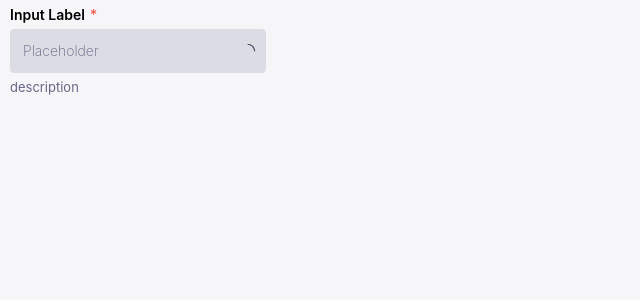
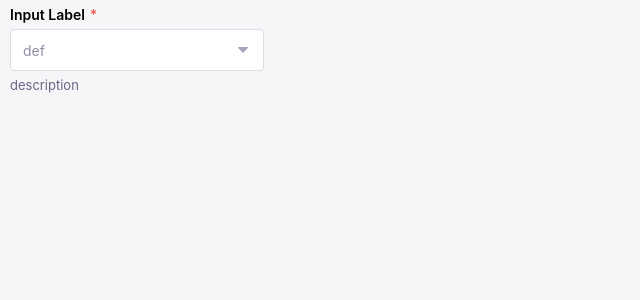
Before and after one commit to shtamtails/Strapi-React-UI-Kit, a React (Create React App) app: page / in a window 1280 px wide. Shown: the top 300 px of the page, without its empty margins (0-640 px from the left). Built offline with nearby package versions, Linux system fonts and the light colour scheme.

Commit message:
Added Select component

```diff
--- a/src/components/App.js
+++ b/src/components/App.js
@@ -1,19 +1,30 @@
 import "../css/main.css";
-import { PasswordInput } from "./Inputs";
+import { Select, TextInput } from "./Inputs";
 import { useState } from "react";
+import { useUniqueId } from "./Hooks/useUniqueId";
+
+// TODO add size prop to inputs
 
 const App = () => {
-  const [loading, setLoading] = useState(true);
-  const [value, setValue] = useState("");
+  const [loading, setLoading] = useState(false);
+  const [value, setValue] = useState("def");
 
+  const options = [
+    { id: useUniqueId(), text: "text1", value: "value1" },
+    { id: useUniqueId(), text: "text2", value: "value2" },
+    { id: useUniqueId(), text: "text3", value: "value3" },
+  ];
+
+  console.log(value);
   return (
     <>
-      <PasswordInput
+      <Select
         required
         value={value}
         setValue={setValue}
         label="Input Label"
         description="description"
+        optionsList={options}
         placeholder="Placeholder"
         loading={loading}
       />
--- a/src/components/Inputs/PasswordInput.jsx
+++ b/src/components/Inputs/PasswordInput.jsx
@@ -10,7 +10,7 @@ export const PasswordInput = ({ value, setValue, size, ...props }) => {
   }
 
   return (
-    <div className="text-input-container">
+    <div className="input-container">
       <div className={`${props.required ? "required " : ""}input-label`}>{props.label}</div>
       <div className="text-input">
         <input
--- a/src/components/Inputs/Select.jsx
+++ b/src/components/Inputs/Select.jsx
@@ -1,10 +1,63 @@
 import React from "react";
 import PropTypes from "prop-types";
+import { useState } from "react";
+import { TiArrowSortedDown } from "react-icons/ti";
+import { AiOutlineLoading } from "react-icons/ai";
 
-export const Select = (props) => {
-  return <div>Select</div>;
+export const Select = ({ optionsList, value, setValue, ...props }) => {
+  const [select, setSelect] = useState(false);
+
+  const handleInputClick = (e) => {
+    !props.loading && setSelect(!select);
+  };
+
+  const handleOptionClick = (e) => {
+    setSelect(false);
+    setValue(e.target.attributes.value.nodeValue);
+  };
+
+  // ! Add border on open
+
+  return (
+    <div className="input-container">
+      <div className={`${props.required && "required"} input-label`}>{props.label}</div>
+      <div className="select-input-container" onClick={handleInputClick}>
+        <div className={`${props.loading && "input-disabled"} select-input`}>{value}</div>
+        {!props.loading ? (
+          <div className={`${select && "select-input-icon-opened"} select-input-icon`}>
+            <TiArrowSortedDown />
+          </div>
+        ) : (
+          <div className="input-loading">
+            <AiOutlineLoading />
+          </div>
+        )}
+      </div>
+      {select && (
+        <div className="select-option-container">
+          {optionsList.map((el) => {
+            return (
+              <option key={el.id} className="select-option" value={el.value} onClick={handleOptionClick}>
+                {el.text}
+              </option>
+            );
+          })}
+        </div>
+      )}
+      <div className="input-description">{props.description}</div>
+    </div>
+  );
 };
 
-Select.propTypes = {};
+Select.propTypes = {
+  value: PropTypes.string.isRequired,
+  setValue: PropTypes.func.isRequired,
+  optionsList: PropTypes.array.isRequired,
+  disabled: PropTypes.bool,
+  required: PropTypes.bool,
+  loading: PropTypes.bool,
+  label: PropTypes.string,
+  description: PropTypes.string,
+};
 
 export default Select;
--- a/src/components/Inputs/TextArea.jsx
+++ b/src/components/Inputs/TextArea.jsx
@@ -8,7 +8,7 @@ export const TextArea = ({ value, setValue, size, ...props }) => {
   }
 
   return (
-    <div className="text-input-container">
+    <div className="input-container">
       <div className={`${props.required ? "required " : ""}input-label`}>{props.label}</div>
       <div className="text-input">
         <textarea
--- a/src/components/Inputs/TextInput.jsx
+++ b/src/components/Inputs/TextInput.jsx
@@ -1,8 +1,6 @@
 import React, { useRef } from "react";
 import PropTypes from "prop-types";
 import { AiOutlineLoading } from "react-icons/ai";
-
-// TODO When disabled change placeholder color to primary 600
 
 export const TextInput = ({ value, setValue, size, ...props }) => {
   if (props.loading === true) {
@@ -10,7 +8,7 @@ export const TextInput = ({ value, setValue, size, ...props }) => {
   }
 
   return (
-    <div className="text-input-container">
+    <div className="input-container">
       <div className={`${props.required ? "required " : ""}input-label`}>{props.label}</div>
       <div className="text-input">
         <input
--- a/src/components/Inputs/_inputs.scss
+++ b/src/components/Inputs/_inputs.scss
@@ -34,14 +34,15 @@ textarea[type="text"] {
 }
 
 .input-disabled {
-  background-color: $neutral-200;
+  background-color: $neutral-200 !important;
+  color: $neutral-600 !important;
   cursor: not-allowed;
   &::placeholder {
     color: $neutral-600 !important;
   }
 }
 
-.text-input-container {
+.input-container {
   margin-left: 10px;
   font-size: 14px;
 }
@@ -87,3 +88,69 @@ textarea[type="text"] {
     transform: rotate(360deg);
   }
 }
+
+.select-input {
+  font-family: -apple-system, BlinkMacSystemFont, "Segoe UI", Roboto, Oxygen, Ubuntu, Cantarell, "Open Sans",
+    "Helvetica Neue", sans-serif;
+  width: 240px;
+  height: 40px;
+  border-radius: 4px;
+  border: solid 1px $neutral-200;
+  padding-left: 12px;
+  background-color: #fff;
+  display: flex;
+  align-items: center;
+  color: $neutral-500;
+  font-size: 14px;
+}
+
+.select-input-container {
+  display: flex;
+  align-items: center;
+}
+
+.select-input-icon svg {
+  display: flex;
+  width: 18px;
+  height: auto;
+  margin-left: -30px;
+  transform: rotate(0deg);
+  transition: transform 300ms ease;
+  color: $neutral-400;
+}
+
+.select-input-icon-opened svg {
+  transform: rotate(-180deg);
+  transition: transform 300ms ease;
+}
+
+.select-option-container {
+  position: fixed;
+  font-size: 14px;
+  margin-top: 5px;
+  background-color: #fff;
+  width: 252px;
+  min-width: 250px;
+  border: 1px solid #eaeaef;
+  box-shadow: 0px 1px 4px rgba(33, 33, 52, 0.1);
+  border-radius: 4px;
+  .select-option {
+    margin: 5px 0;
+    border-radius: 4px;
+    display: flex;
+    align-items: center;
+    padding-left: 9px;
+    margin-left: 3px;
+    margin-right: 3px;
+    min-height: 36px;
+    &:first-child {
+      margin-top: 8px;
+    }
+    &:last-child {
+      margin-bottom: 8px;
+    }
+    &:hover {
+      background-color: $primary-100;
+    }
+  }
+}
--- a/src/css/main.css
+++ b/src/css/main.css
@@ -63,7 +63,8 @@ textarea[type="text"] {
 }
 
 .input-disabled {
-  background-color: #dcdce4;
+  background-color: #dcdce4 !important;
+  color: #666687 !important;
   cursor: not-allowed;
 }
 
@@ -83,7 +84,7 @@ textarea[type="text"] {
   color: #666687 !important;
 }
 
-.text-input-container {
+.input-container {
   margin-left: 10px;
   font-size: 14px;
 }
@@ -149,6 +150,98 @@ textarea[type="text"] {
   }
 }
 
+.select-input {
+  font-family: -apple-system, BlinkMacSystemFont, "Segoe UI", Roboto, Oxygen, Ubuntu, Cantarell, "Open Sans", "Helvetica Neue", sans-serif;
+  width: 240px;
+  height: 40px;
+  border-radius: 4px;
+  border: solid 1px #dcdce4;
+  padding-left: 12px;
+  background-color: #fff;
+  display: -webkit-box;
+  display: -ms-flexbox;
+  display: flex;
+  -webkit-box-align: center;
+      -ms-flex-align: center;
+          align-items: center;
+  color: #8e8ea9;
+  font-size: 14px;
+}
+
+.select-input-container {
+  display: -webkit-box;
+  display: -ms-flexbox;
+  display: flex;
+  -webkit-box-align: center;
+      -ms-flex-align: center;
+          align-items: center;
+}
+
+.select-input-icon svg {
+  display: -webkit-box;
+  display: -ms-flexbox;
+  display: flex;
+  width: 18px;
+  height: auto;
+  margin-left: -30px;
+  -webkit-transform: rotate(0deg);
+          transform: rotate(0deg);
+  -webkit-transition: -webkit-transform 300ms ease;
+  transition: -webkit-transform 300ms ease;
+  transition: transform 300ms ease;
+  transition: transform 300ms ease, -webkit-transform 300ms ease;
+  color: #a5a5ba;
+}
+
+.select-input-icon-opened svg {
+  -webkit-transform: rotate(-180deg);
+          transform: rotate(-180deg);
+  -webkit-transition: -webkit-transform 300ms ease;
+  transition: -webkit-transform 300ms ease;
+  transition: transform 300ms ease;
+  transition: transform 300ms ease, -webkit-transform 300ms ease;
+}
+
+.select-option-container {
+  position: fixed;
+  font-size: 14px;
+  margin-top: 5px;
+  background-color: #fff;
+  width: 252px;
+  min-width: 250px;
+  border: 1px solid #eaeaef;
+  -webkit-box-shadow: 0px 1px 4px rgba(33, 33, 52, 0.1);
+          box-shadow: 0px 1px 4px rgba(33, 33, 52, 0.1);
+  border-radius: 4px;
+}
+
+.select-option-container .select-option {
+  margin: 5px 0;
+  border-radius: 4px;
+  display: -webkit-box;
+  display: -ms-flexbox;
+  display: flex;
+  -webkit-box-align: center;
+      -ms-flex-align: center;
+          align-items: center;
+  padding-left: 9px;
+  margin-left: 3px;
+  margin-right: 3px;
+  min-height: 36px;
+}
+
+.select-option-container .select-option:first-child {
+  margin-top: 8px;
+}
+
+.select-option-container .select-option:last-child {
+  margin-bottom: 8px;
+}
+
+.select-option-container .select-option:hover {
+  background-color: #f0f0ff;
+}
+
 html {
   font-family: -apple-system, BlinkMacSystemFont, "Segoe UI", Roboto, Oxygen, Ubuntu, Cantarell, "Open Sans", "Helvetica Neue", sans-serif;
 }
```
Also changed, not shown: 1 other file (tests, documents, lock files or other folders).
